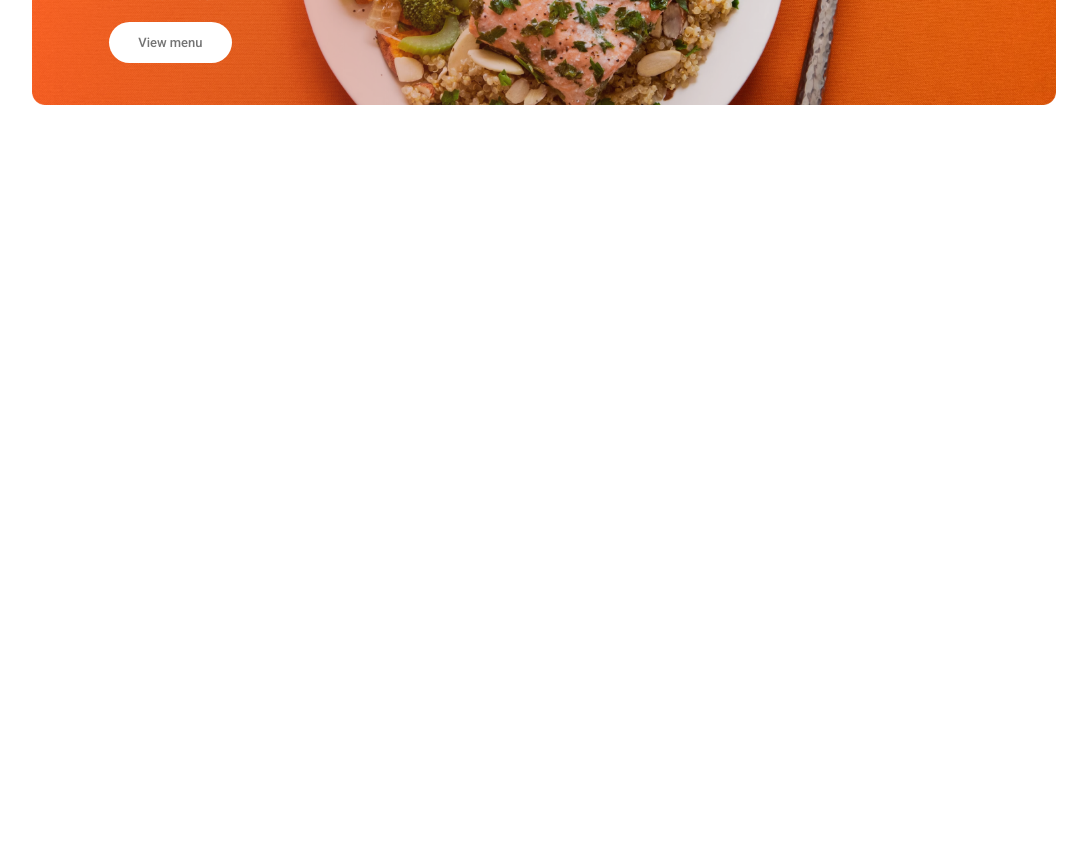
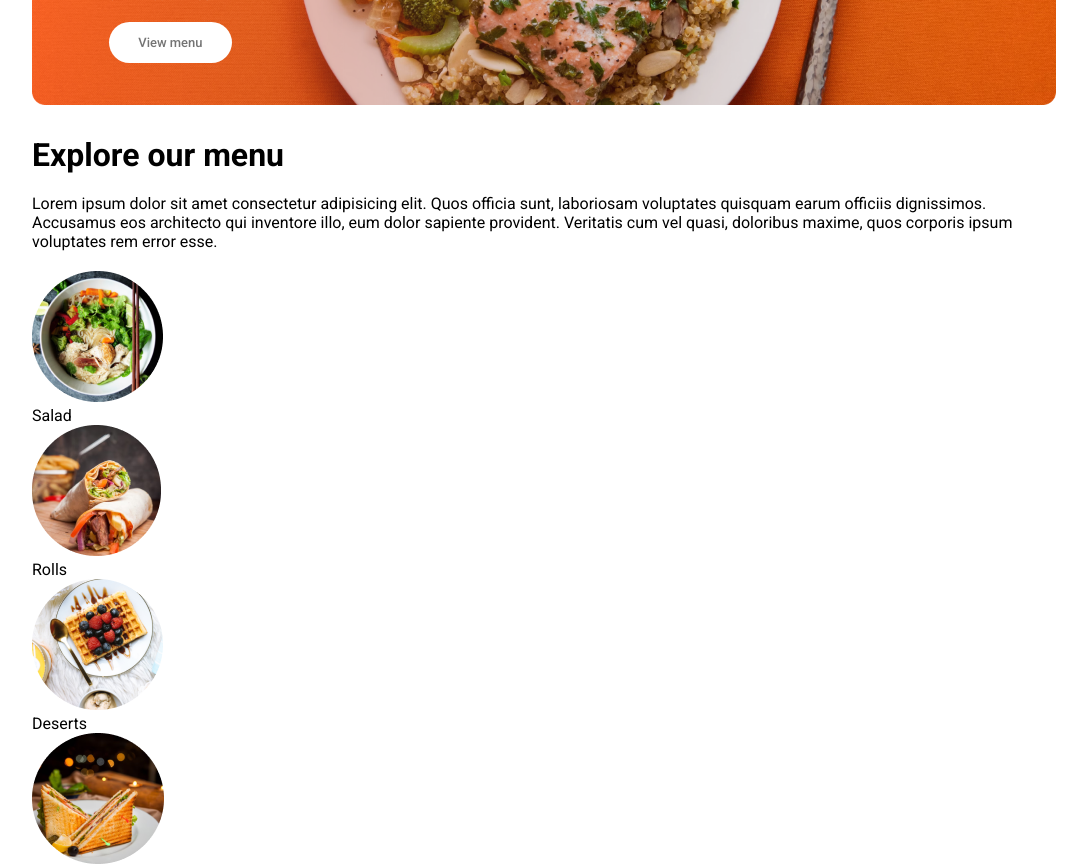
Before and after one commit to Emranhossainshuvo/food-puppy, a React (Vite) app: page / in a window 1280 px wide. Shown: the part 440-1305 px from the top of the page, without its empty margins (96-1183 px from the left). Before the commit the page ends 800 px from the top, so only its background shows below. Built offline with nearby package versions, Linux system fonts and the light colour scheme.

Commit message:
explore menu contents added image and name

```diff
--- a/src/Components/ExploreMenu/ExploreMenu.css
+++ b/src/Components/ExploreMenu/ExploreMenu.css
@@ -0,0 +1,9 @@
+.explore-menu{
+    display: flex;
+    flex-direction: column;
+    gap: 20px;
+}
+
+.explore-menu h1{
+
+}
--- a/src/Components/ExploreMenu/ExploreMenu.jsx
+++ b/src/Components/ExploreMenu/ExploreMenu.jsx
@@ -1,9 +1,23 @@
 import "./ExploreMenu.css"
+import {menu_list} from "../../assets/assets"
 
 const ExploreMenu = () => {
     return (
-        <div>
-
+        <div className="explore-menu" id="explore-menu">
+            <h1>Explore our menu</h1>
+            <p className="explore-menu-text">Lorem ipsum dolor sit amet consectetur adipisicing elit. Quos officia sunt, laboriosam voluptates quisquam earum officiis dignissimos. Accusamus eos architecto qui inventore illo, eum dolor sapiente provident. Veritatis cum vel quasi, doloribus maxime, quos corporis ipsum voluptates rem error esse.</p>
+            <div className="explore-menu-list">
+                {
+                    menu_list.map((item, index)=>{
+                        return (
+                            <div className="explore-menu-list-item" key={index}>
+                                <img src={item.menu_image} alt="" />
+                                <p>{item.menu_name}</p>
+                            </div>
+                        )
+                    })
+                }
+            </div>
         </div>
     );
 };
--- a/src/pages/Home/Home.jsx
+++ b/src/pages/Home/Home.jsx
@@ -1,3 +1,4 @@
+import ExploreMenu from "../../Components/ExploreMenu/ExploreMenu";
 import Header from "../../Components/Header/Header";
 import "./Home.css"
 
@@ -5,6 +6,7 @@
     return (
         <div>
                 <Header />
+                <ExploreMenu />
         </div>
     );
 };
```
